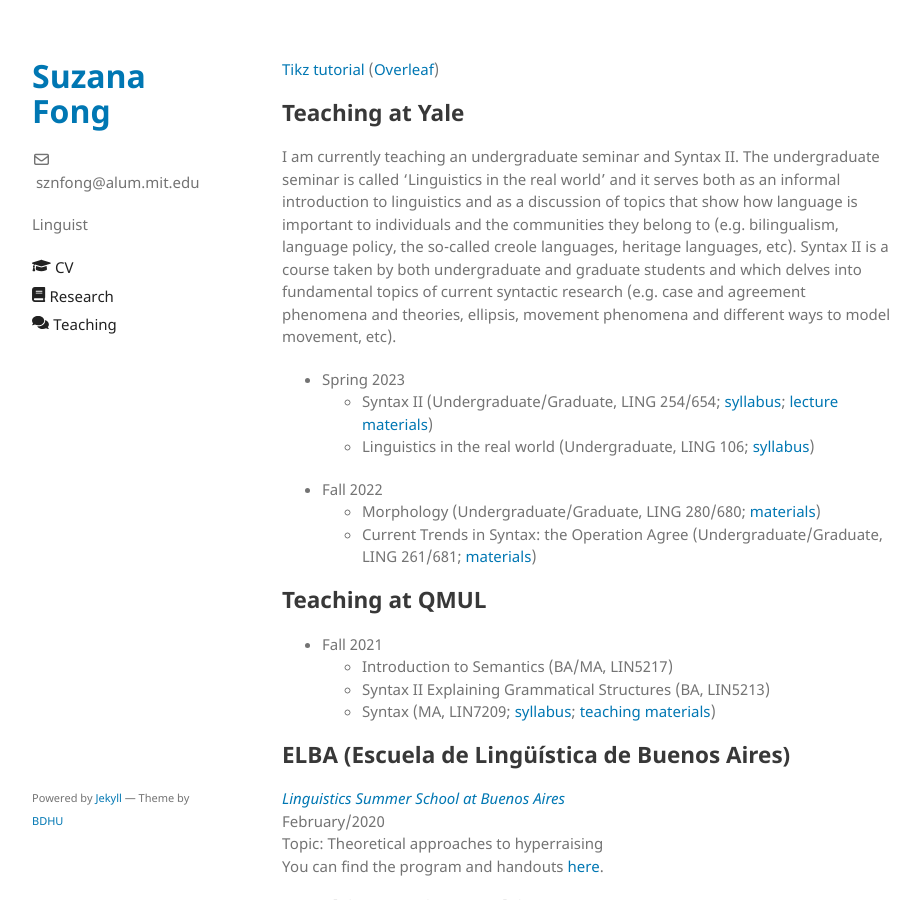
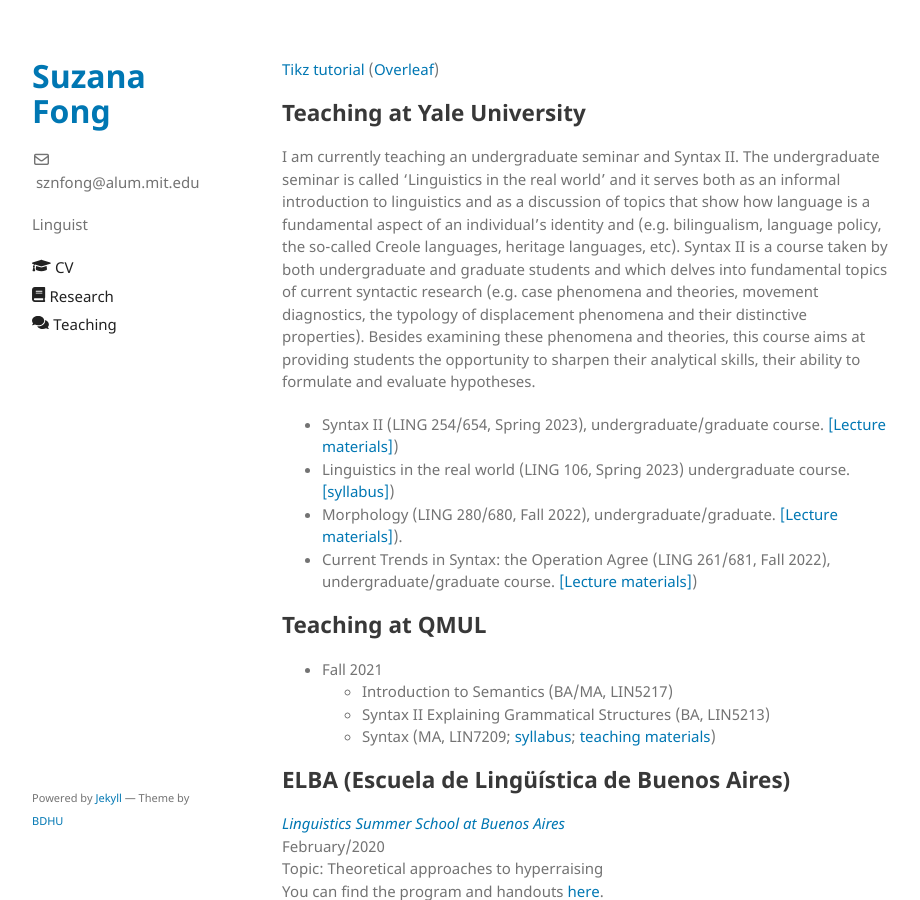
Before and after one commit to sznfng/sznfng.github.io, a Jekyll site: the page built from teaching.md, in a window 1280 px wide and 900 px high. Shown: the whole window, without its empty margins (178-1098 px from the left). Built offline with Jekyll 4.4.1, drawn with Linux system fonts in a browser that asks for light colours.

Commit message:
Update teaching.md

```diff
--- a/teaching.md
+++ b/teaching.md
@@ -5,16 +5,14 @@ title: Teaching
 
 [Tikz tutorial](https://sznfng.github.io/mini_tikz_tutorial.pdf) ([Overleaf](https://www.overleaf.com/read/tyrrnsrqvsth))
 
-## Teaching at Yale
+## Teaching at Yale University
 
-I am currently teaching an undergraduate seminar and Syntax II. The undergraduate seminar is called 'Linguistics in the real world' and it serves both as an informal introduction to linguistics and as a discussion of topics that show how language is important to individuals and the communities they belong to (e.g. bilingualism, language policy, the so-called creole languages, heritage languages, etc). Syntax II is a course taken by both undergraduate and graduate students and which delves into fundamental topics of current syntactic research (e.g. case and agreement phenomena and theories, ellipsis, movement phenomena and different ways to model movement, etc).
+I am currently teaching an undergraduate seminar and Syntax II. The undergraduate seminar is called 'Linguistics in the real world' and it serves both as an informal introduction to linguistics and as a discussion of topics that show how language is a fundamental aspect of an individual's identity and (e.g. bilingualism, language policy, the so-called Creole languages, heritage languages, etc). Syntax II is a course taken by both undergraduate and graduate students and which delves into fundamental topics of current syntactic research (e.g. case phenomena and theories, movement diagnostics, the typology of displacement phenomena and their distinctive properties). Besides examining these phenomena and theories, this course aims at providing students the opportunity to sharpen their analytical skills, their ability to formulate and evaluate hypotheses.
 
-+ Spring 2023
-  + Syntax II (Undergraduate/Graduate, LING 254/654; [syllabus](https://www.dropbox.com/s/1wh9r7m3z7ux09t/Ling_254_654_Syntax_II_Syllabus.pdf?dl=0); [lecture materials](https://www.dropbox.com/sh/2t9a9npk975k1cg/AABqPrAB7lsxaB_EzhpqtfJ2a?dl=0))
-  + Linguistics in the real world (Undergraduate, LING 106; [syllabus](https://www.dropbox.com/s/1vb09hosi3o2sqz/Syllabus_LING_106_Linguistics_in_the_real_world_Spring_2023.pdf?dl=0))
-+ Fall 2022
-  + Morphology (Undergraduate/Graduate, LING 280/680; [materials](https://www.dropbox.com/sh/0nuen1k1nzdjvdl/AADskOLcd4jHh-cmczVF72E8a?dl=0))
-  + Current Trends in Syntax: the Operation Agree (Undergraduate/Graduate, LING 261/681; [materials](https://www.dropbox.com/sh/1i76zgliw852oyb/AAANq3gmRNQKNIhZspVBmKcua?dl=0))
++ Syntax II (LING 254/654, Spring 2023), undergraduate/graduate course. [[Lecture materials]](https://www.dropbox.com/sh/2t9a9npk975k1cg/AABqPrAB7lsxaB_EzhpqtfJ2a?dl=0))
++ Linguistics in the real world (LING 106, Spring 2023) undergraduate course. [[syllabus]](https://www.dropbox.com/s/1vb09hosi3o2sqz/Syllabus_LING_106_Linguistics_in_the_real_world_Spring_2023.pdf?dl=0))
++ Morphology (LING 280/680, Fall 2022), undergraduate/graduate. [[Lecture materials]](https://www.dropbox.com/sh/0nuen1k1nzdjvdl/AADskOLcd4jHh-cmczVF72E8a?dl=0)).
++ Current Trends in Syntax: the Operation Agree (LING 261/681, Fall 2022), undergraduate/graduate course. [[Lecture materials]](https://www.dropbox.com/sh/1i76zgliw852oyb/AAANq3gmRNQKNIhZspVBmKcua?dl=0))
 
 ## Teaching at QMUL
 + Fall 2021
```
